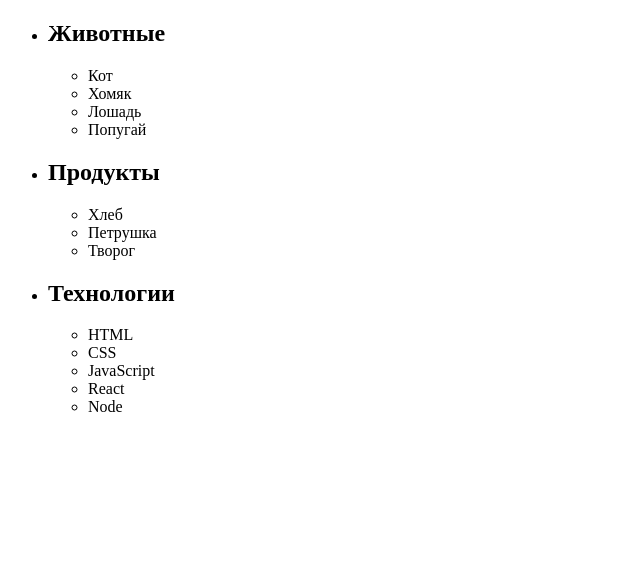
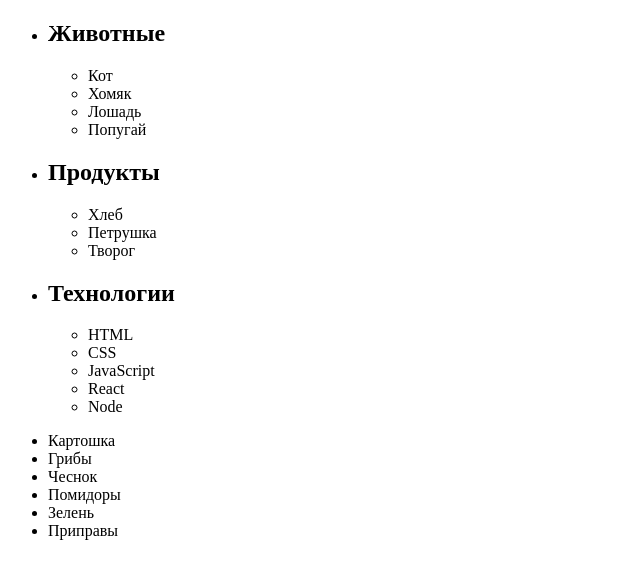
Before and after one commit to AlekseySteblivets/goit-js-hw-07, a plain HTML site: page index.html in a window 1280 px wide. Shown: the whole page, without its empty margins (0-640 px from the left). Drawn offline with Linux system fonts and the light colour scheme.

Commit message:
сохраняет решение  task-2

```diff
--- a/index.html
+++ b/index.html
@@ -8,6 +8,7 @@
 </head>
 <body>
 
+    <!-- task-1 -->
     <ul id="categories">
         <li class="item">
             <h2>Животные</h2>
@@ -40,6 +41,11 @@
         </li>
     </ul>
 
-   <script src="./js/task-1.js" type ="module"></script>
+    <!-- task-2 -->
+    <ul id="ingredients"></ul>
+
+
+   <!-- <script src="./js/task-1.js" type = "module"></script>  -->
+   <script src="./js/task-2.js" type = "module"></script>
 </body>
 </html>
--- /dev/null
+++ b/js/task-2.js
@@ -0,0 +1,27 @@
+'use strict'
+
+// В HTML есть пустой список ul#ingredients.
+// В JS есть массив строк.
+// Напиши скрипт, который для каждого элемента массива ingredients создаст отдельный li,
+// после чего вставит все li за одну операцию в список ul.ingredients.Для создания DOM - узлов используй document.createElement().
+
+const ingredients = [
+    'Картошка',
+    'Грибы',
+    'Чеснок',
+    'Помидоры',
+    'Зелень',
+    'Приправы',
+];
+
+const idListEl = document.querySelector('ul[id = ingredients]');
+
+const elements = ingredients.map(ingredient => {
+    const creatItemEl = document.createElement('li');
+    creatItemEl.textContent = ingredient;
+    return creatItemEl;
+
+});
+
+idListEl.append(...elements);
+console.log(idListEl);
```
